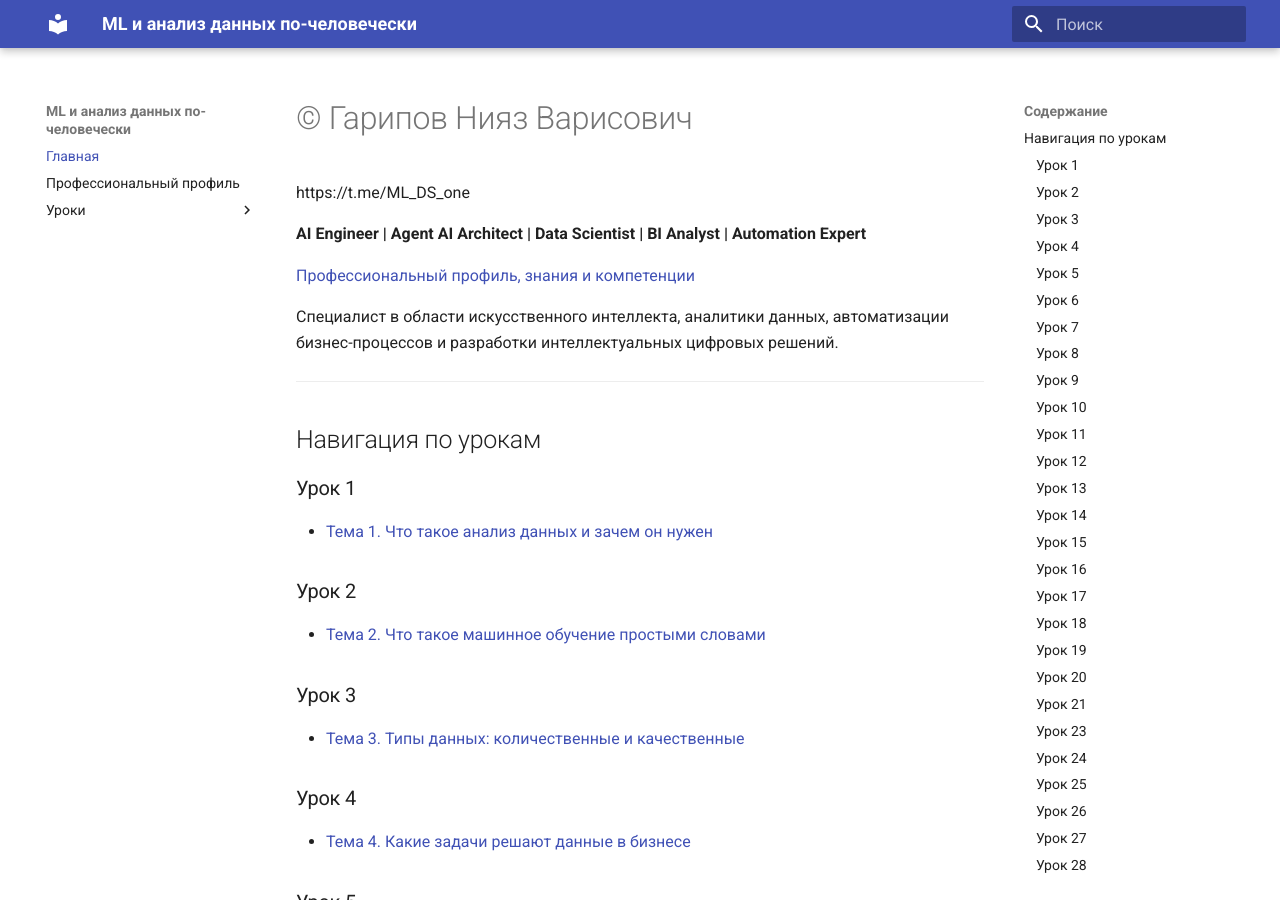
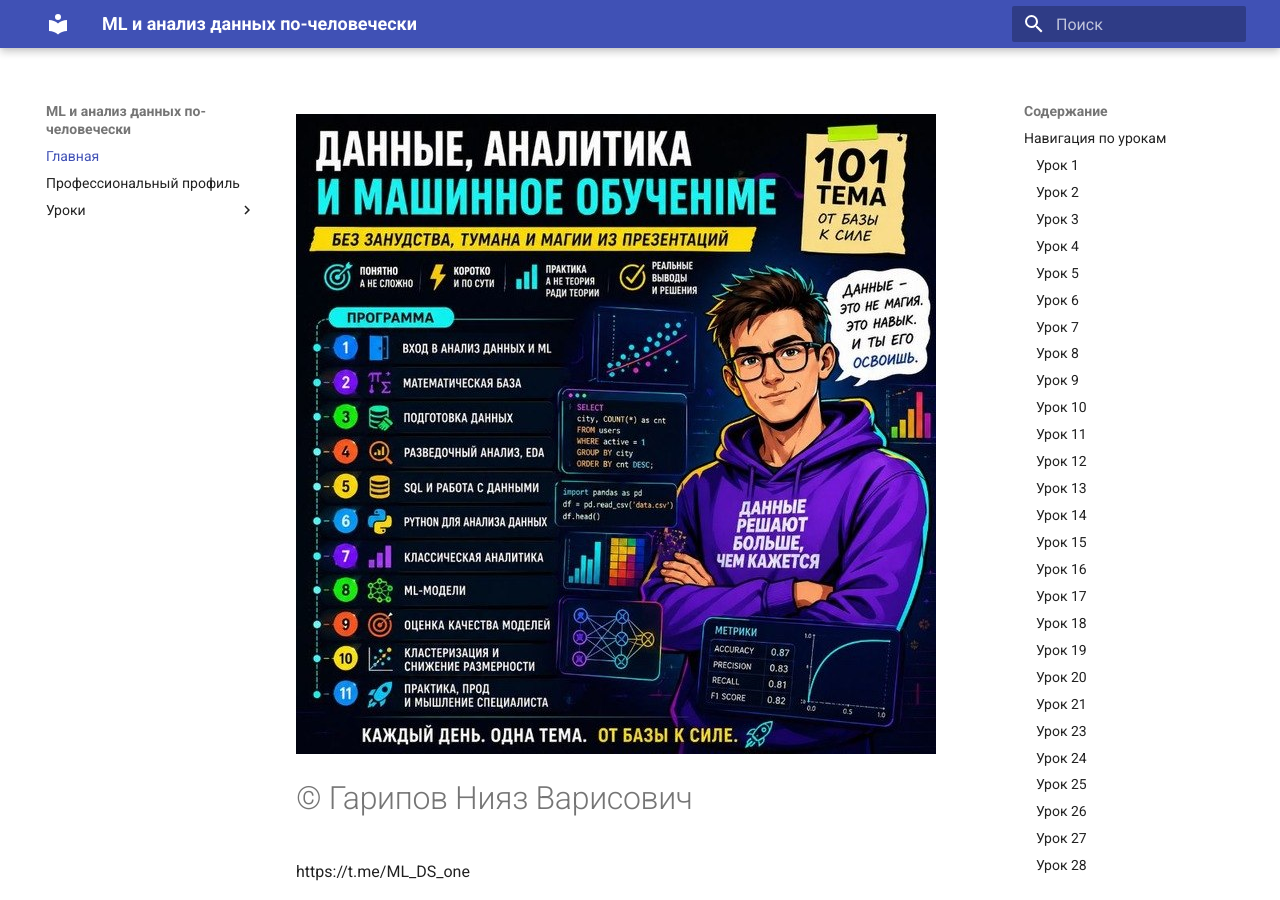
Before and after one commit to NiiyazG/ml-ds-channel-pages, an MkDocs documentation site: the page built from docs/index.md, in a window 1280 px wide and 900 px high. Built offline with MkDocs 1.6.1 and Material for MkDocs 9.7.7, drawn with Linux system fonts in a browser that asks for light colours.

Commit message:
Add hero image to homepage

```diff
--- a/docs/index.md
+++ b/docs/index.md
@@ -1,3 +1,5 @@
+![ML & DS](images/profile/hero.jpg)
+
 # © Гарипов Нияз Варисович
 
 https://t.me/ML_DS_one
```
Also changed, not shown: docs/images/profile/hero.jpg (added).
